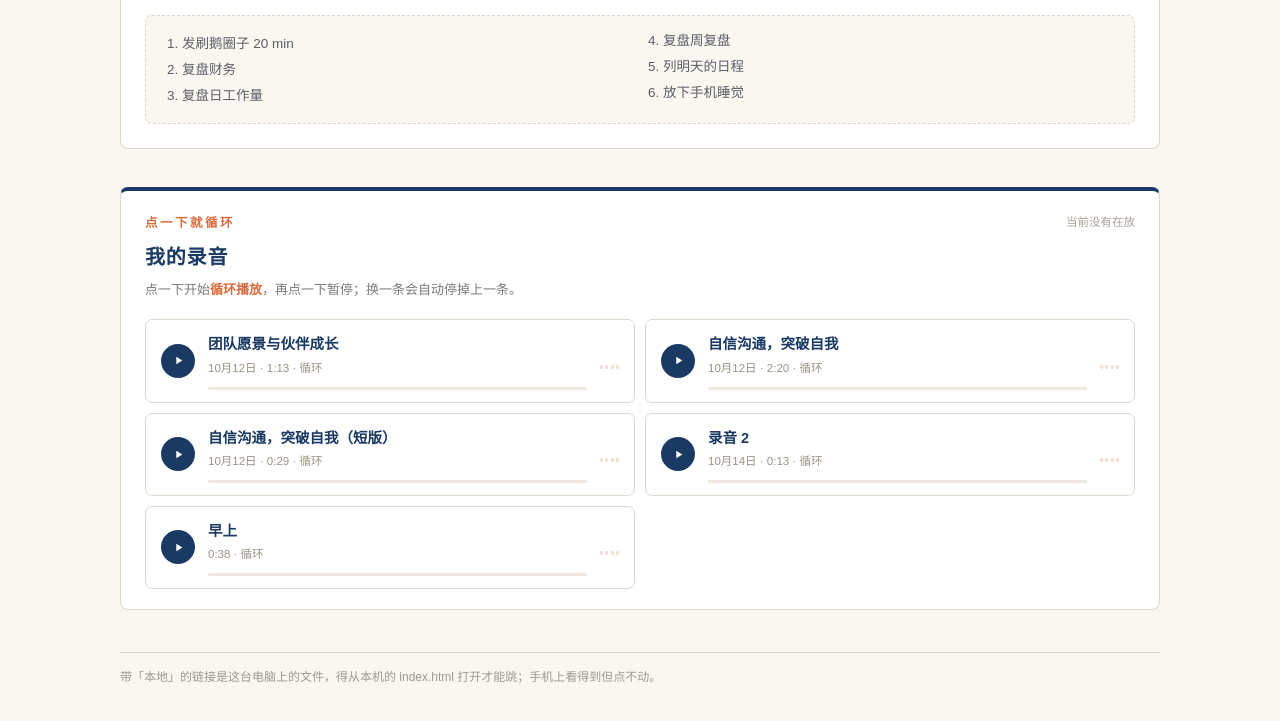
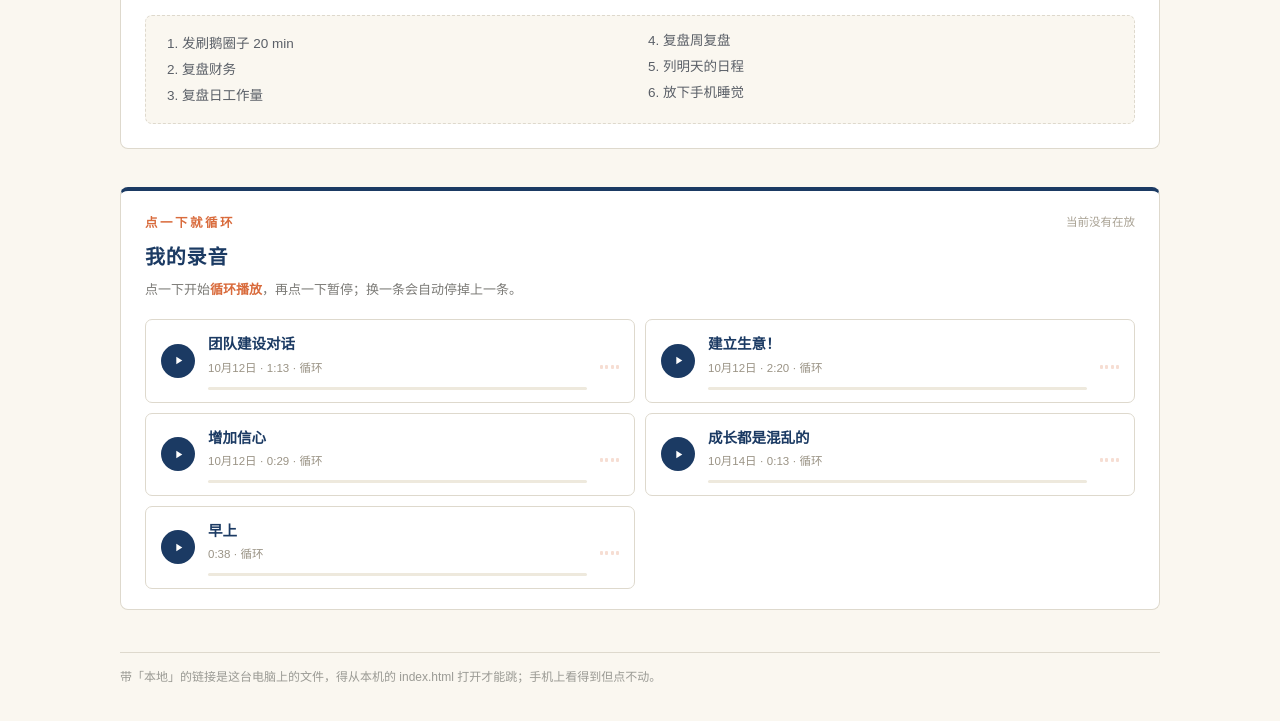
Before and after one commit to Mingyu92/team-plan, a plain HTML site: page home.html in a window 1280 px wide. Shown: the part 975-1696 px from the top of the page. Drawn offline with Linux system fonts and the light colour scheme.

Commit message:
录音按新名字改名：团队建设对话 / 建立生意！/ 增加信心 / 成长都是混乱的 / 早上

```diff
--- a/home.html
+++ b/home.html
@@ -490,10 +490,10 @@
 // 我的录音：点一下循环播放，再点暂停
 (function(){
   var TRACKS = [
-    { title:'团队愿景与伙伴成长', date:'10月12日', dur:'1:13', src:'audio/team-vision-1012.m4a' },
-    { title:'自信沟通，突破自我', date:'10月12日', dur:'2:20', src:'audio/confident-1012.m4a' },
-    { title:'自信沟通，突破自我（短版）', date:'10月12日', dur:'0:29', src:'audio/confident-1012-short.m4a' },
-    { title:'录音 2', date:'10月14日', dur:'0:13', src:'audio/1014-2.m4a' },
+    { title:'团队建设对话', date:'10月12日', dur:'1:13', src:'audio/team-building.m4a' },
+    { title:'建立生意！', date:'10月12日', dur:'2:20', src:'audio/build-business.m4a' },
+    { title:'增加信心', date:'10月12日', dur:'0:29', src:'audio/confidence.m4a' },
+    { title:'成长都是混乱的', date:'10月14日', dur:'0:13', src:'audio/growth-is-messy.m4a' },
     { title:'早上', date:'', dur:'0:38', src:'audio/morning.m4a' }
   ];
   var box = document.getElementById('tracks');
```
Also changed, not shown: 8 other files.
